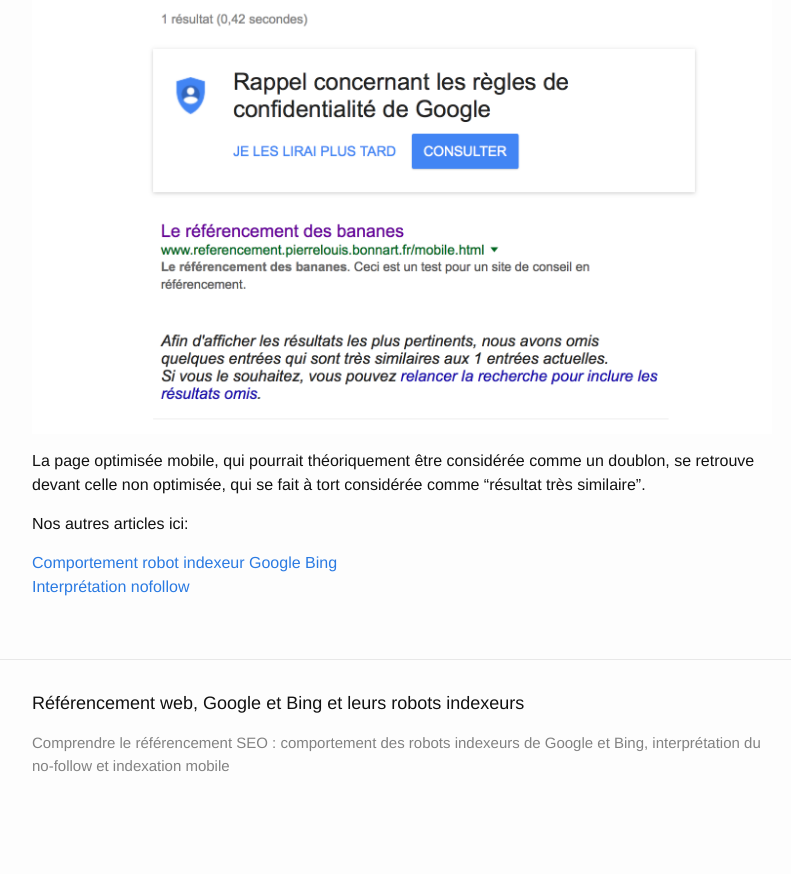
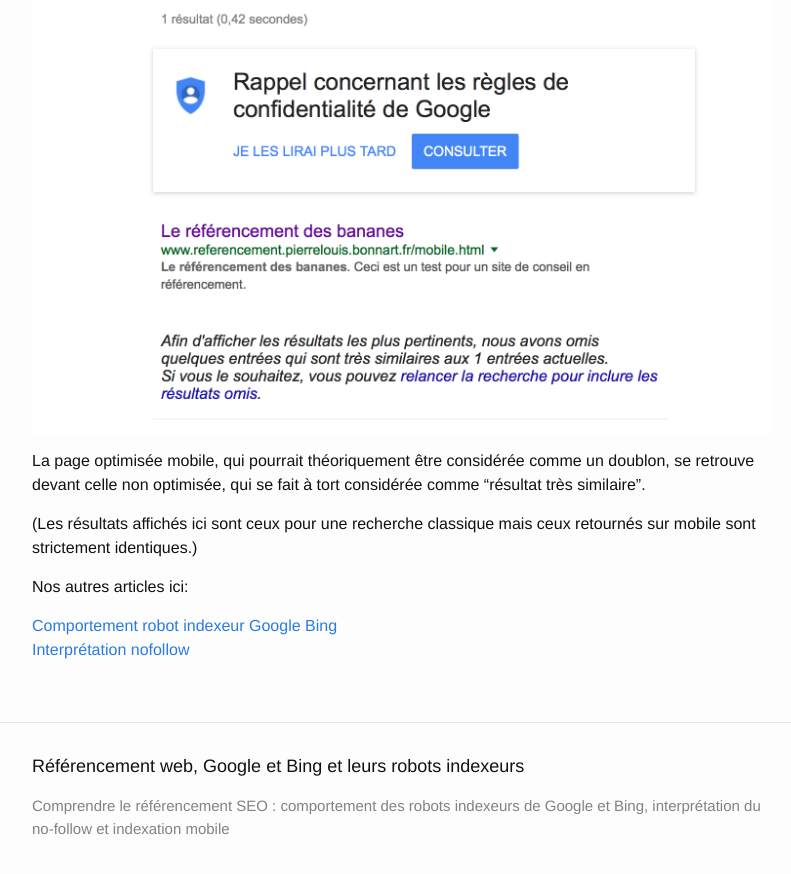
Before and after one commit to pierloui/pierloui.github.io, a Jekyll site: the page built from _posts/2015-10-30-recherche-mobile-google.markdown, in a window 1280 px wide and 900 px high, scrolled down 4782 px. Shown: the top 874 px of the window, without its empty margins (238-1029 px from the left). Built offline with Jekyll 4.4.1, drawn with Linux system fonts in a browser that asks for light colours; nearby versions of some CDN libraries; before the commit the page ends 5619 px from its top, so only the background shows below that; some of the changed lines change nothing that is shown.

Commit message:
Issue in one article

```diff
--- a/_posts/2015-10-30-recherche-mobile-google.markdown
+++ b/_posts/2015-10-30-recherche-mobile-google.markdown
@@ -3,7 +3,7 @@
 title:  "à partir de la recherche sur mobile, Google favorise-t-il les sites mobiles"
 description: "Depuis le 21 avril 2015, Google a déployé sa mise à jour - mobile-friendly - . Quels sont donc les effets de cette mise à jour sur votre référencement?"
 date:   2015-10-30 11:36:41
-dateModified : 2015-11-26
+dateModified : 2016-02-08
 permalink: recherche-mobile-google
 tags: protocole
 image : /images/referencement-mobile.png
@@ -60,6 +60,8 @@
 
 La page optimisée mobile, qui pourrait théoriquement être considérée comme un doublon, se retrouve devant celle non optimisée, qui se fait à tort considérée comme "résultat très similaire".
 
+(Les résultats affichés ici sont ceux pour une recherche classique mais ceux retournés sur mobile sont strictement identiques.)
+
 
 
 Nos autres articles ici:
```
